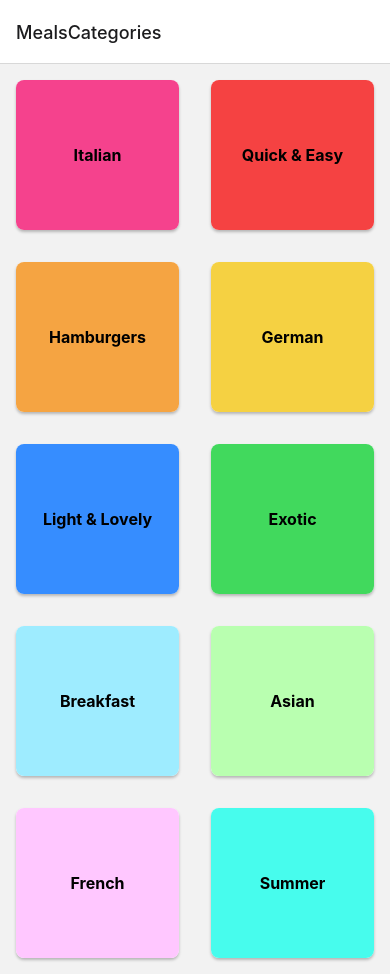
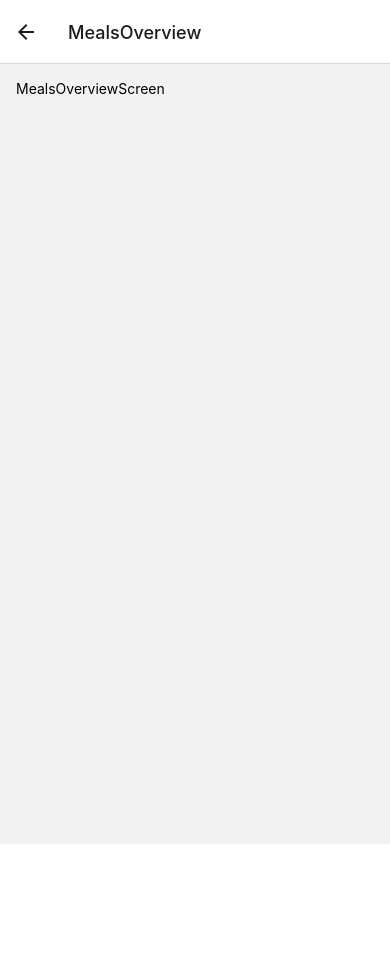
Before and after one commit to JessimH/RNCMealsApp, a React Native app: screen /MealsOverview in a window 390 px wide. After the commit the page ends 844 px from the top, so only its background shows below. Built offline with nearby package versions, Linux system fonts and the light colour scheme.

Commit message:
Navigate between two screens

```diff
--- a/App.js
+++ b/App.js
@@ -5,6 +5,7 @@
 
 import { SafeAreaView, StyleSheet, Text, View } from 'react-native';
 import CategoriesScreen from './screens/CategoriesScreen';
+import MealsOverviewScreen from './screens/MealsOverviewScreen';
 
 const Stack = createStackNavigator();
 
@@ -17,7 +18,12 @@
 
       <NavigationContainer>
         <Stack.Navigator>
-          <Stack.Screen name="MealsCategories" component={CategoriesScreen} />
+          <Stack.Screen
+            name="MealsCategories"
+            component={CategoriesScreen} />
+          <Stack.Screen
+            name="MealsOverview"
+            component={MealsOverviewScreen} />
         </Stack.Navigator>
       </NavigationContainer>
 
--- a/components/CategoryGridTile.js
+++ b/components/CategoryGridTile.js
@@ -1,7 +1,7 @@
 import { StyleSheet, Text, View, Pressable, Platform } from 'react-native'
 import React from 'react'
 
-const CategoryGridTile = ({ title, color }) => {
+const CategoryGridTile = ({ title, color, onPressFunction }) => {
     return (
         <View style={styles.gridItem}>
             <Pressable
@@ -10,6 +10,7 @@
                         ? styles.buttonPressed
                         : null]}
                 android_ripple={{ color: '#ccc' }}
+                onPress={onPressFunction}
             >
                 <View style={[
                     styles.innerContainer,
--- a/screens/CategoriesScreen.js
+++ b/screens/CategoriesScreen.js
@@ -3,13 +3,17 @@
 import { CATEGORIES } from '../data/dummy-data'
 import CategoryGridTile from '../components/CategoryGridTile'
 
-const renderCategoryItem = (itemData) => {
-  return (
-    <CategoryGridTile title={itemData.item.title} color={itemData.item.color} />
-  )
-}
 
-const CategoriesScreen = () => {
+const CategoriesScreen = ({ navigation }) => {
+  const renderCategoryItem = (itemData) => {
+    const pressHandler = () => {
+      navigation.navigate('MealsOverview', {})
+    }
+    return (
+      <CategoryGridTile title={itemData.item.title} color={itemData.item.color} onPressFunction={pressHandler} />
+    )
+  }
+
   return (
     <View>
       <FlatList
--- /dev/null
+++ b/screens/MealsOverviewScreen.js
@@ -0,0 +1,21 @@
+import { StyleSheet, Text, View } from 'react-native'
+import React from 'react'
+
+import { CATEGORIES, MEALS } from '../data/dummy-data'
+
+const MealsOverviewScreen = () => {
+    return (
+        <View style={styles.container}>
+            <Text>MealsOverviewScreen</Text>
+        </View>
+    )
+}
+
+export default MealsOverviewScreen
+
+const styles = StyleSheet.create({
+    container: {
+        flex: 1,
+        padding: 16,
+    },
+})
```
